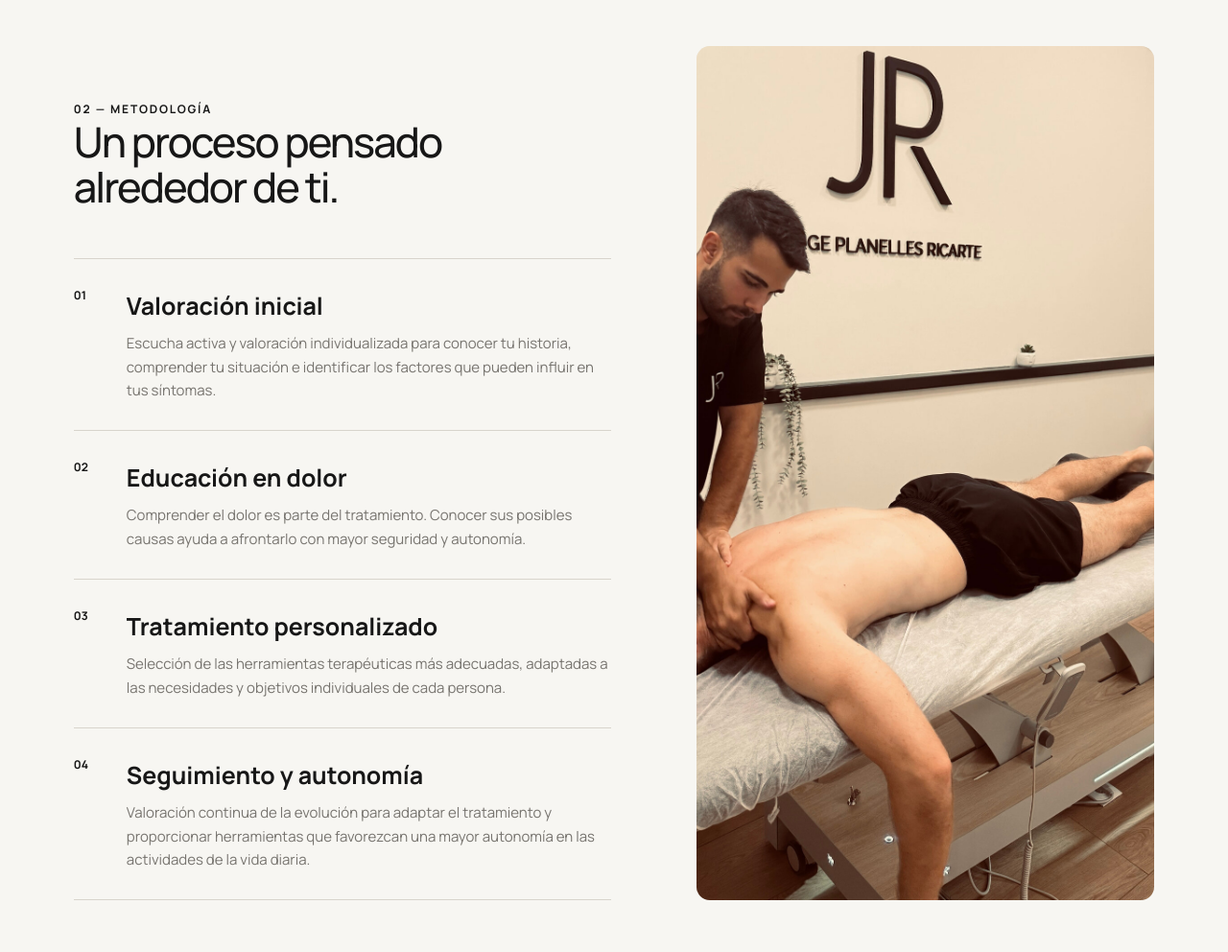
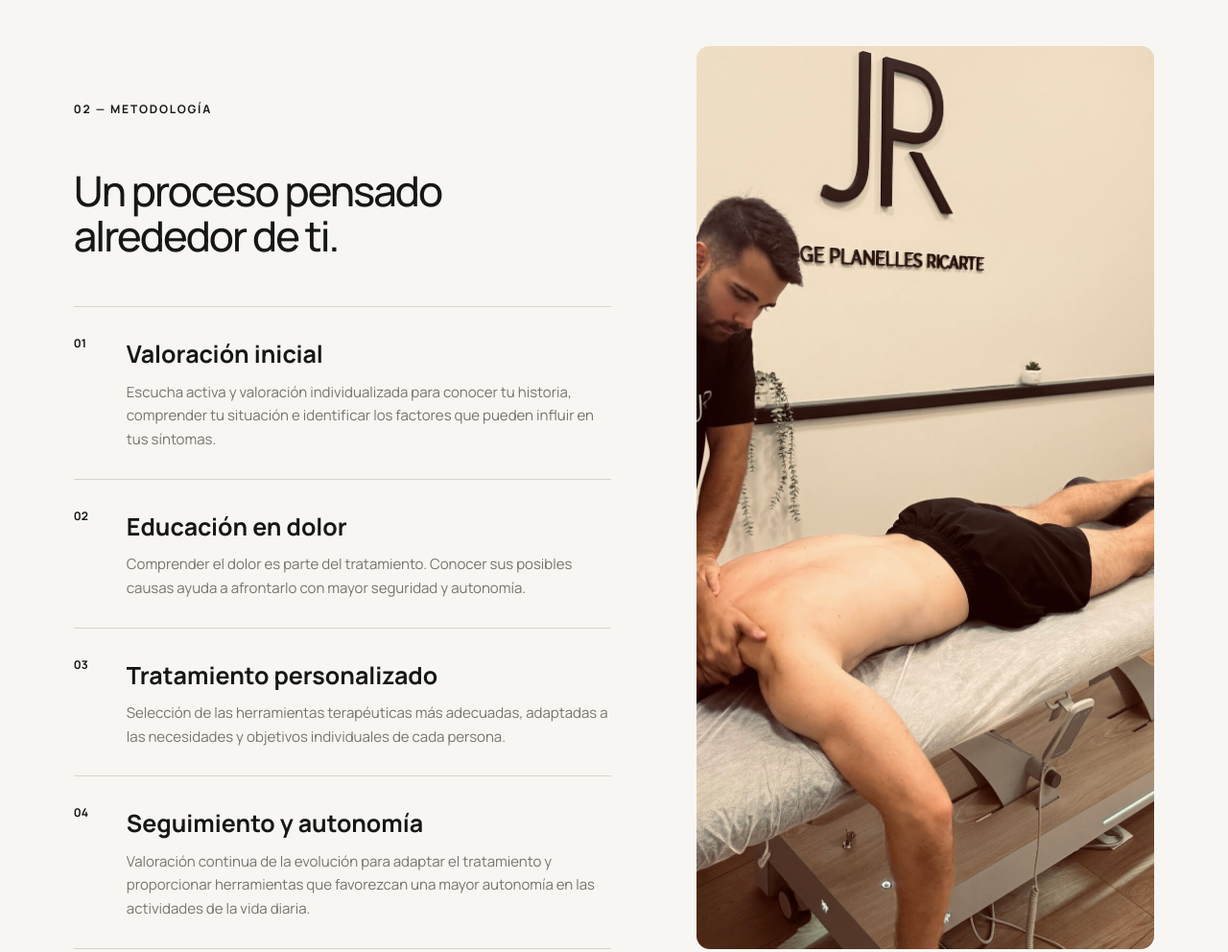
Before and after one commit to oficiososia/jprfisio, a plain HTML site: page index.html in a window 1280 px wide. Shown: the part 3060-4052 px from the top of the page at 96% size. Drawn offline with Linux system fonts and the light colour scheme; a script that the page names is missing.

Commit message:
style: balance spacing above and below methodology and training headings

```diff
--- a/index.html
+++ b/index.html
@@ -231,7 +231,7 @@
     .method-grid{display:grid;grid-template-columns:minmax(330px,.95fr) minmax(0,1.05fr);gap:9vw}
     #metodologia h2{font-size:clamp(34px,3.4vw,48px)}
     :root{--title-gap:calc(clamp(46px,4.8vw,76px)*.83)}
-    #metodologia h2,.training-copy h2{margin-bottom:var(--title-gap)}
+    #metodologia h2,.training-copy h2{margin-top:var(--title-gap);margin-bottom:var(--title-gap)}
     .training-copy .training-photo{margin-top:0}
     .method-title-line{display:block;white-space:nowrap}
     .steps{border-top:1px solid var(--line)}
```
